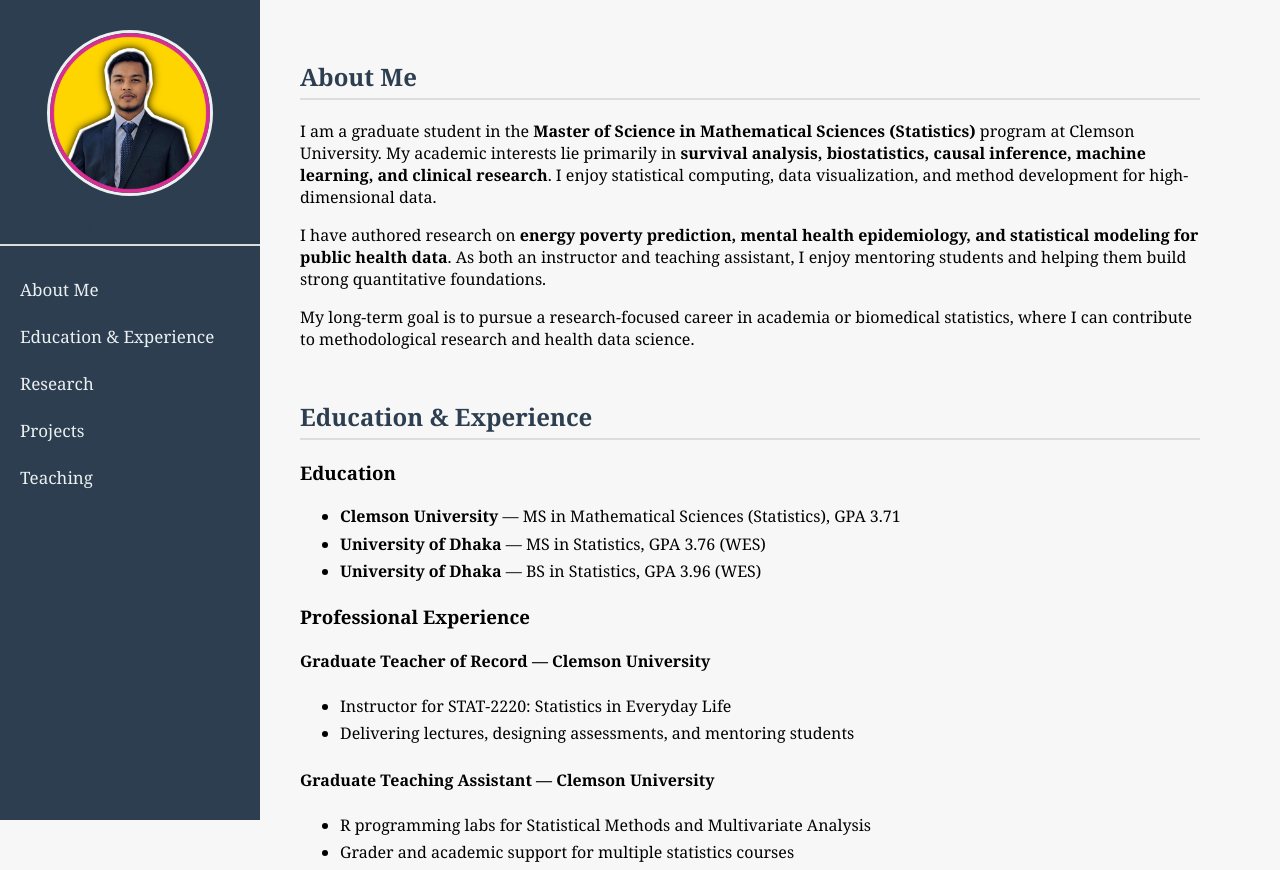
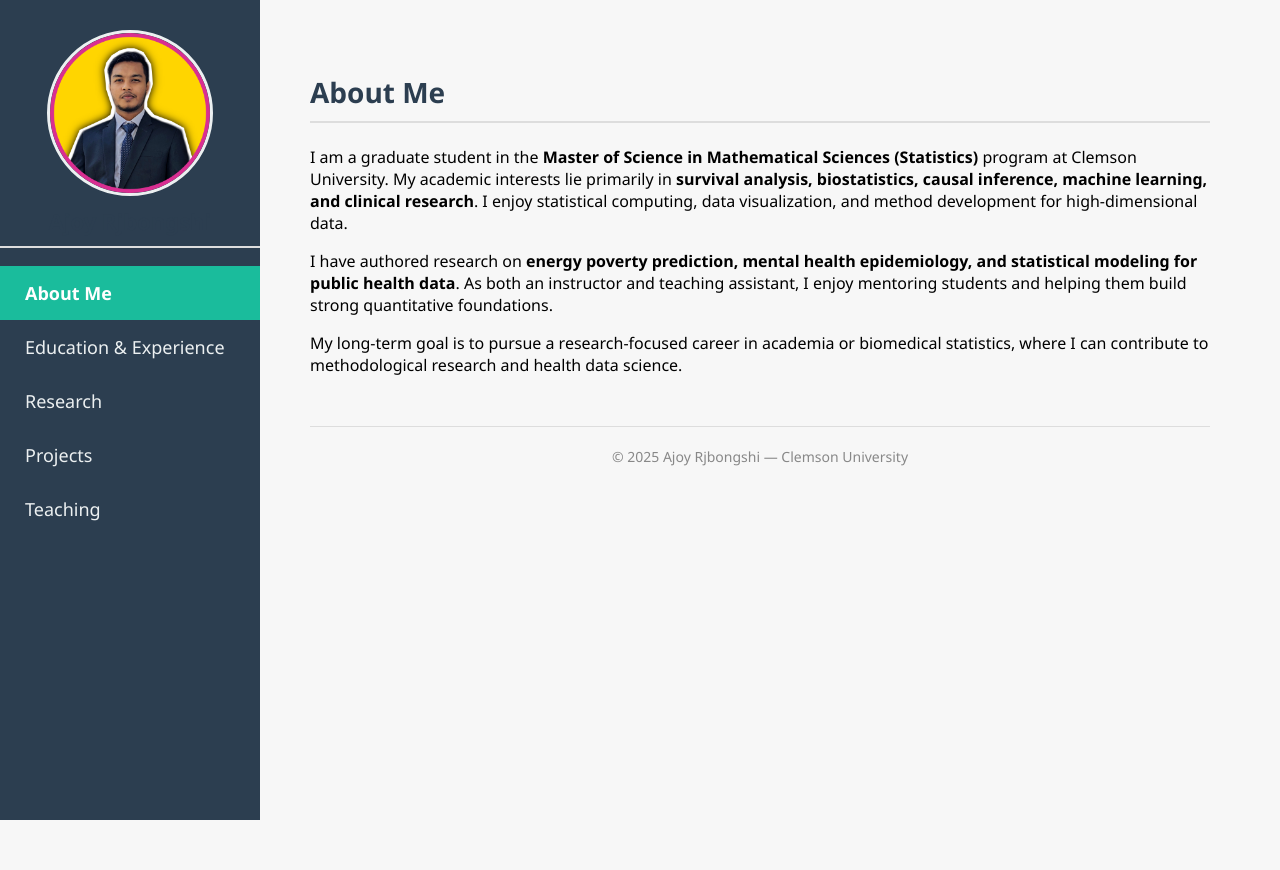
Before and after one commit to Ajoyrjbongshi/ajoyrjbongshi.github.io, a plain HTML site: page index.html in a window 1280 px wide. Shown: the top 870 px of the page. After the commit the page ends 800 px from the top, so only its background shows below. Drawn offline with Linux system fonts and the light colour scheme.

Commit message:
Update index.html

```diff
--- a/index.html
+++ b/index.html
@@ -8,7 +8,7 @@
 /* Overall Layout */
 body {
     margin: 0;
-    font-family: Georgia, serif;
+    font-family: 'Segoe UI', Georgia, serif; /* Slight font update for cleaner look */
     background: #f7f7f7;
 }
 
@@ -20,6 +20,8 @@ body {
     background-color: #2c3e50;
     color: white;
     padding-top: 20px;
+    top: 0;
+    left: 0;
 }
 
 .sidebar img {
@@ -29,58 +31,86 @@ body {
     display: block;
     margin: 10px auto;
     border: 3px solid #ecf0f1;
+    object-fit: cover; /* Ensures image doesn't stretch */
 }
 
 .sidebar h2 {
     text-align: center;
     margin-top: 10px;
+    font-size: 22px;
 }
 
 .sidebar a {
-    padding: 12px 20px;
+    padding: 15px 25px;
     text-decoration: none;
     color: #ecf0f1;
     display: block;
-    font-size: 17px;
+    font-size: 18px;
+    cursor: pointer; /* Shows hand icon on hover */
+    transition: background 0.3s;
 }
 
 .sidebar a:hover {
     background-color: #34495e;
 }
 
+/* Style for the currently active link in sidebar */
+.sidebar a.active-link {
+    background-color: #1abc9c;
+    color: white;
+    font-weight: bold;
+}
+
 /* Main Content */
 .content {
-    margin-left: 260px;
-    padding: 40px;
+    margin-left: 260px; /* Same as sidebar width */
+    padding: 50px;
     max-width: 900px;
 }
 
 h2 {
     color: #2c3e50;
     border-bottom: 2px solid #ddd;
-    padding-bottom: 5px;
+    padding-bottom: 10px;
+    font-size: 28px;
 }
 
+/* HIDE SECTIONS LOGIC */
 .section {
-    margin-bottom: 50px;
+    display: none; /* Everything hidden by default */
+    animation: fadeIn 0.5s; /* Smooth fade in effect */
+}
+
+/* This class makes a section visible */
+.section.active-section {
+    display: block;
+}
+
+@keyframes fadeIn {
+    from { opacity: 0; transform: translateY(10px); }
+    to { opacity: 1; transform: translateY(0); }
 }
 
 ul {
-    line-height: 1.7;
+    line-height: 1.8;
 }
 
 .project-box {
     background: white;
-    padding: 15px;
-    border-left: 4px solid #2c3e50;
-    margin-bottom: 15px;
-    box-shadow: 0 0 5px rgba(0,0,0,0.08);
+    padding: 20px;
+    border-left: 5px solid #2c3e50;
+    margin-bottom: 20px;
+    box-shadow: 0 2px 5px rgba(0,0,0,0.1);
+    border-radius: 4px;
 }
 
 footer {
     text-align: center;
     padding: 20px;
-    color: #555;
+    color: #888;
+    font-size: 14px;
+    margin-top: 50px;
+    border-top: 1px solid #ddd;
 }
 </style>
 
@@ -88,22 +118,20 @@ footer {
 
 <body>
 
-<!-- Sidebar -->
 <div class="sidebar">
     <img src="DP.png" alt="Profile Photo">
     <h2>Ajoy Rjbongshi</h2>
 
-    <a href="#about">About Me</a>
-    <a href="#education">Education & Experience</a>
-    <a href="#research">Research</a>
-    <a href="#projects">Projects</a>
-    <a href="#teaching">Teaching</a>
+    <a onclick="showSection('about')" id="link-about" class="active-link">About Me</a>
+    <a onclick="showSection('education')" id="link-education">Education & Experience</a>
+    <a onclick="showSection('research')" id="link-research">Research</a>
+    <a onclick="showSection('projects')" id="link-projects">Projects</a>
+    <a onclick="showSection('teaching')" id="link-teaching">Teaching</a>
 </div>
 
-<!-- Main Content -->
 <div class="content">
 
-<section id="about" class="section">
+    <section id="about" class="section active-section">
         <h2>About Me</h2>
         <p>
             I am a graduate student in the <strong>Master of Science in Mathematical Sciences (Statistics)</strong>
@@ -111,13 +139,11 @@ program at Clemson University. My academic interests lie primarily in
             <strong>survival analysis, biostatistics, causal inference, machine learning, and clinical research</strong>.
             I enjoy statistical computing, data visualization, and method development for high-dimensional data.
         </p>
-
         <p>
             I have authored research on <strong>energy poverty prediction, mental health epidemiology,
             and statistical modeling for public health data</strong>. As both an instructor and teaching assistant,
             I enjoy mentoring students and helping them build strong quantitative foundations.
         </p>
-
         <p>
             My long-term goal is to pursue a research-focused career in academia or biomedical statistics,
             where I can contribute to methodological research and health data science.
@@ -135,7 +161,6 @@ where I can contribute to methodological research and health data science.
         </ul>
 
         <h3>Professional Experience</h3>
-
         <h4>Graduate Teacher of Record — Clemson University</h4>
         <ul>
             <li>Instructor for STAT-2220: Statistics in Everyday Life</li>
@@ -161,17 +186,14 @@ where I can contribute to methodological research and health data science.
         </ul>
 
         <h3>Research Projects</h3>
-
         <div class="project-box">
             <strong>Machine Learning in Survival Analysis (Master’s Project)</strong><br>
             Clemson University — 2025–Present
         </div>
-
         <div class="project-box">
             <strong>Multidimensional Energy Poverty in Bangladesh (Master’s Thesis)</strong><br>
             Examined MEPI trends and predictors using ML models.
         </div>
-
         <div class="project-box">
             <strong>Determinants of Acute Respiratory Infections (Undergraduate Project)</strong><br>
             Logistic regression analysis using BDHS 2017–18 data.
@@ -180,19 +202,16 @@ where I can contribute to methodological research and health data science.
 
     <section id="projects" class="section">
         <h2>Projects</h2>
-
         <div class="project-box">
             <strong>COVID-19 Trend Analysis Shiny App</strong><br>
             Interactive visualization of COVID-19 data in Bangladesh.<br>
             <a href="https://ajoyrjbongshi.shinyapps.io/covid-19/" target="_blank">View App</a>
         </div>
-
         <div class="project-box">
             <strong>BDHS Socio-Demographic Analysis App</strong><br>
             Shiny app for exploring BDHS survey trends (2007–2017).<br>
             <a href="https://ajoyrjbongshi.shinyapps.io/Report_app/" target="_blank">View App</a>
         </div>
-
         <div class="project-box">
             <strong>Hypothesis Testing Interactive Tool</strong><br>
             User-friendly interface for testing means and proportions.<br>
@@ -202,14 +221,12 @@ where I can contribute to methodological research and health data science.
 
     <section id="teaching" class="section">
         <h2>Teaching</h2>
-
         <h3>Instructor — Clemson University</h3>
         <ul>
             <li>STAT-2220: Statistics in Everyday Life</li>
             <li>Designed lectures, exercises, and assessments</li>
             <li>Provided student mentoring and statistical support</li>
         </ul>
-
         <h3>Graduate Teaching Assistant</h3>
         <ul>
             <li>Led R programming labs</li>
@@ -223,5 +240,38 @@ where I can contribute to methodological research and health data science.
     </footer>
 
 </div>
+
+<script>
+    function showSection(sectionId) {
+        // 1. Hide all sections
+        const sections = document.querySelectorAll('.section');
+        sections.forEach(section => {
+            section.classList.remove('active-section');
+        });
+
+        // 2. Show the specific section clicked
+        const activeSection = document.getElementById(sectionId);
+        if (activeSection) {
+            activeSection.classList.add('active-section');
+        }
+
+        // 3. Update the Sidebar highlight
+        // Remove 'active-link' from all links
+        const links = document.querySelectorAll('.sidebar a');
+        links.forEach(link => {
+            link.classList.remove('active-link');
+        });
+
+        // Add 'active-link' to the clicked link
+        const activeLink = document.getElementById('link-' + sectionId);
+        if (activeLink) {
+            activeLink.classList.add('active-link');
+        }
+
+        // 4. Scroll to top of content (for mobile or long pages)
+        window.scrollTo(0, 0);
+    }
+</script>
+
 </body>
 </html>
```
Lines whose indentation alone changed are shown as unchanged.
